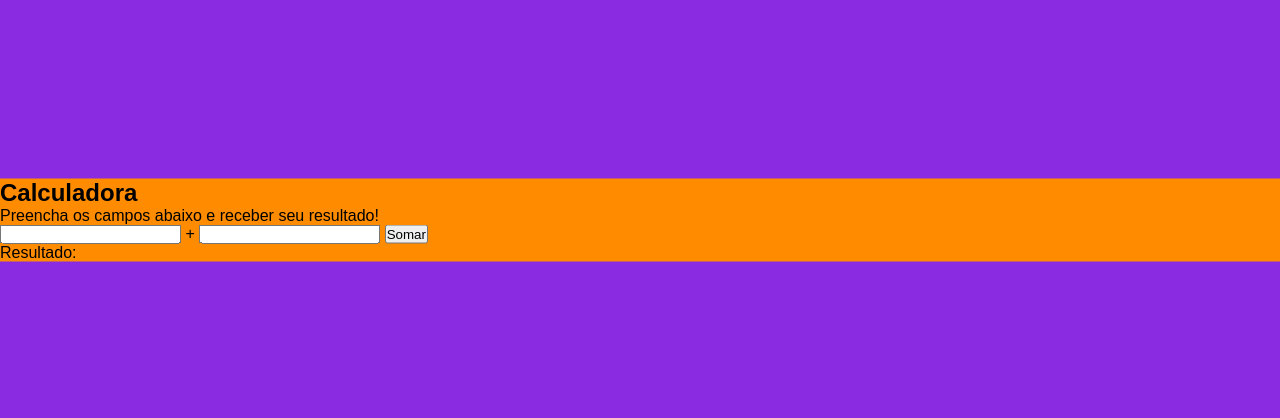
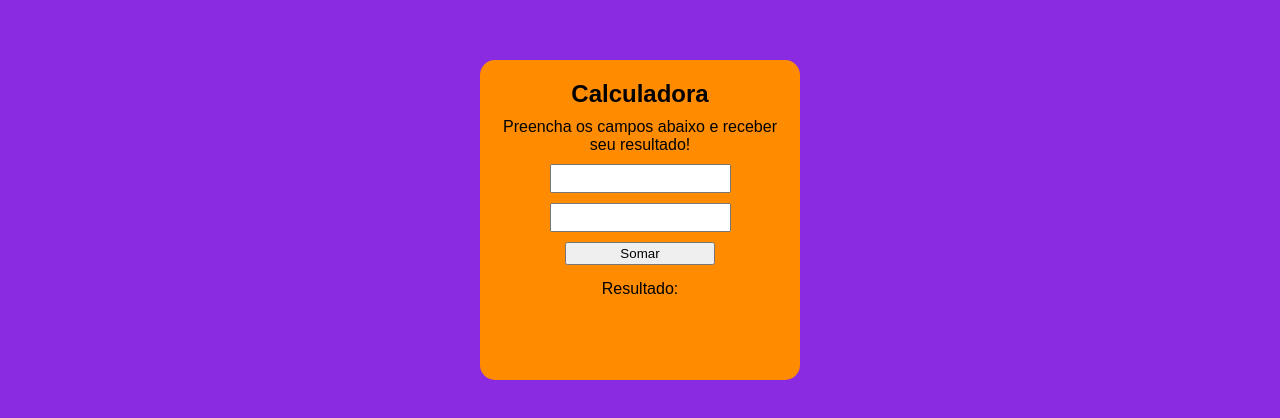
Before and after one commit to Victtor-Lima/calculadora, a plain HTML site: page calc.html/index.html in a window 1280 px wide. Shown: the part 180-598 px from the top of the page. Drawn offline with Linux system fonts and the light colour scheme.

Commit message:
atualizações

```diff
--- a/calc.html/estilos/mobile.css
+++ b/calc.html/estilos/mobile.css
@@ -6,7 +6,7 @@
     padding: 0px;
 }
 
-body {
+body, html {
     background-color: black;
     width: 100vw;
     height: 100vh;
@@ -19,12 +19,45 @@ main {
     height: 100vh;
 }
 
-section.container {
+section {
     position: relative;
     top: 50%;
     left: 50%;
+    width: 300px;
+    height: 300px;
+    background-color: darkorange;
+    transform: translate(-50%, -50%);
+    border-radius: 15px;
+    padding: 10px;
+}
 
-    background-color: darkorange;
+section > h1 {
+    text-align: center;
+    padding: 10px;
+}
 
-    transform: translate(-50%, -50%);
+section > p {
+    text-align: center;
 }
+
+section > input {
+   display: block;
+   margin: auto;
+}
+
+section > input.num {
+    text-align: center;
+    height: 25px;
+    margin-top: 10px;
+}
+
+section > input.soma {
+    margin-top: 10px;
+    width: 150px;
+    height: 23px;
+}
+
+div#res {
+    text-align: center;
+    margin-top: 15px;
+}
--- a/calc.html/index.html
+++ b/calc.html/index.html
@@ -8,12 +8,12 @@
 </head>
 <body>
     <main>
-        <section class="container">
+        <section>
             <h1>Calculadora</h1>
             <p>Preencha os campos abaixo e receber seu resultado!</p>
-            <input type="number" name="tn1" id="tn1"> +
-            <input type="number" name="tn2" id="tn2">
-            <input type="button" value="Somar" onclick="somar()">
+            <input class="num" type="number" name="tn1" id="tn1">
+            <input class="num" type="number" name="tn2" id="tn2">
+            <input class="soma" type="button" value="Somar" onclick="somar()">
             <div id="res">Resultado:</div>
         </section>
     </main>
```
